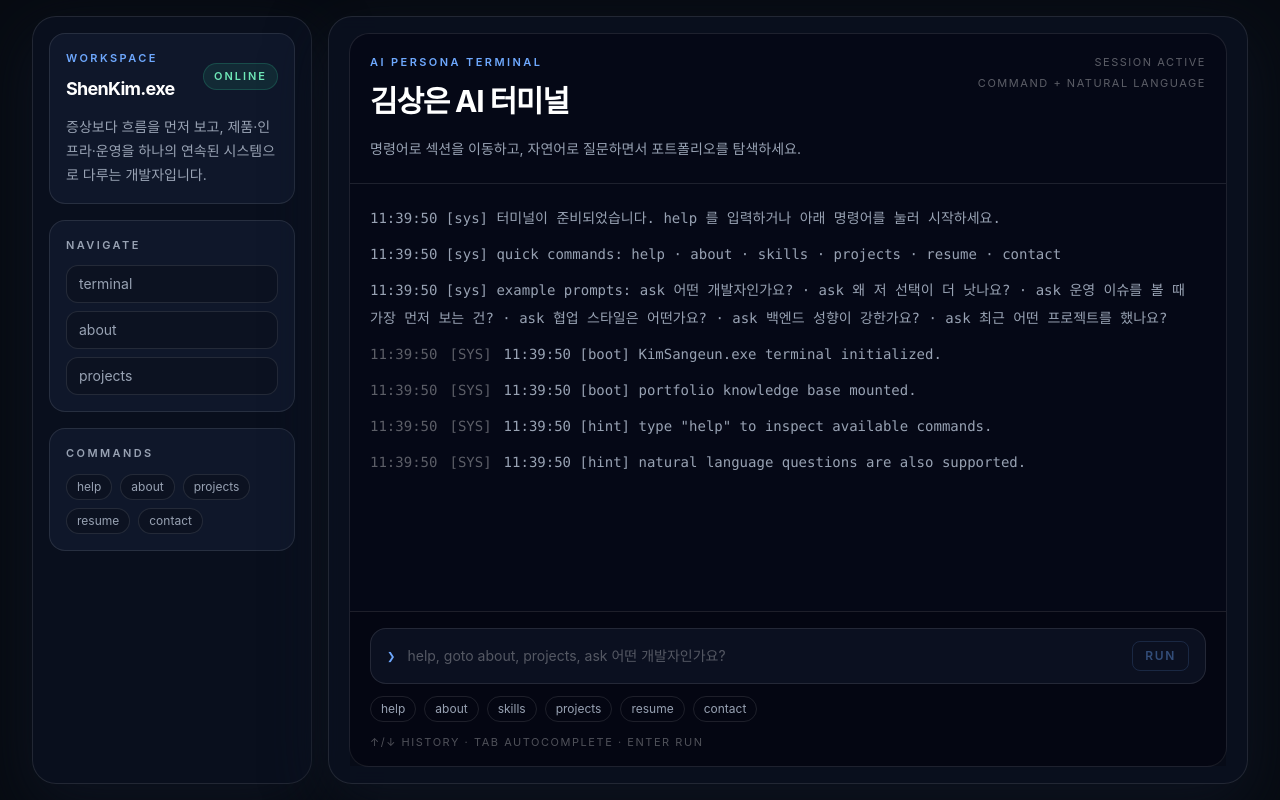
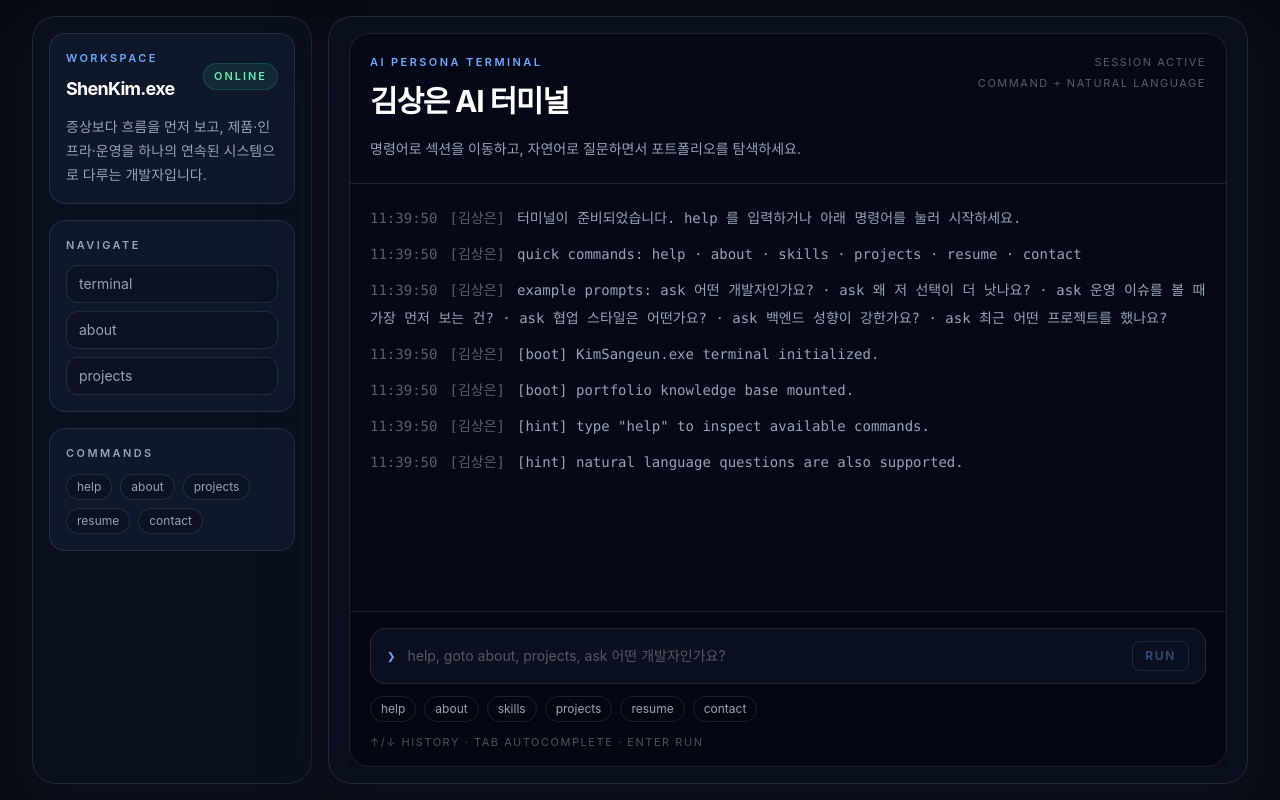
Before and after one commit to SangAu124/ShenKimWeb, a Next.js app: page / in a window 1280 px wide. Built offline with nearby package versions, Linux system fonts and the light colour scheme.

Commit message:
fix: 작은 버그 수정

```diff
--- a/components/persona-chat-section.tsx
+++ b/components/persona-chat-section.tsx
@@ -14,6 +14,7 @@ import type { PersonaSectionContent } from '@/data/portfolio'
 type TerminalMessage = {
   type: 'command' | 'system' | 'assistant' | 'error'
   content: string
+  timestamp: string
   cta?: {
     label: string
     href: string
@@ -43,9 +44,22 @@ function formatTimestamp() {
   })
 }
 
+function createMessage(
+  type: TerminalMessage['type'],
+  content: string,
+  cta?: TerminalMessage['cta'],
+): TerminalMessage {
+  return {
+    type,
+    content,
+    timestamp: formatTimestamp(),
+    cta,
+  }
+}
+
 export function PersonaChatSection({ content }: PersonaChatSectionProps) {
   const initialMessages = useMemo<TerminalMessage[]>(
-    () => content.terminalBoot.map((line) => ({ type: 'system', content: `${formatTimestamp()} ${line}` })),
+    () => content.terminalBoot.map((line) => createMessage('system', line)),
     [content.terminalBoot],
   )
 
@@ -62,6 +76,15 @@ export function PersonaChatSection({ content }: PersonaChatSectionProps) {
     if (!trimmed) return QUICK_COMMANDS
     return TERMINAL_COMMANDS.filter((command) => command.startsWith(trimmed)).slice(0, 5)
   }, [input])
+
+  const introLines = useMemo(
+    () => [
+      createMessage('system', content.emptyState),
+      createMessage('system', `quick commands: ${QUICK_COMMANDS.join(' · ')}`),
+      createMessage('system', `example prompts: ${EXAMPLE_QUESTIONS.map((q) => `ask ${q}`).join(' · ')}`),
+    ],
+    [content.emptyState],
+  )
 
   useEffect(() => {
     const container = logContainerRef.current
@@ -86,7 +109,7 @@ export function PersonaChatSection({ content }: PersonaChatSectionProps) {
     const trimmed = text.trim()
     if (!trimmed || isLoading) return
 
-    setMessages((prev) => [...prev, { type: 'command', content: trimmed }])
+    setMessages((prev) => [...prev, createMessage('command', trimmed)])
     setHistory((prev) => [trimmed, ...prev.filter((item) => item !== trimmed)].slice(0, 20))
     setHistoryIndex(null)
     setDraftInput('')
@@ -101,16 +124,15 @@ export function PersonaChatSection({ content }: PersonaChatSectionProps) {
     }
 
     if (commandResult?.type === 'output') {
-      await appendOutput({ type: 'system', content: commandResult.content, cta: commandResult.cta })
+      await appendOutput(createMessage('system', commandResult.content, commandResult.cta))
       if (commandResult.navigateTo) navigateToSection(commandResult.navigateTo)
       return
     }
 
     if (commandResult?.type === 'unknown') {
-      await appendOutput({
-        type: 'error',
-        content: `${commandResult.content}\ntry: ${commandResult.suggestions.join(' | ')}`,
-      })
+      await appendOutput(
+        createMessage('error', `${commandResult.content}\ntry: ${commandResult.suggestions.join(' | ')}`),
+      )
       return
     }
 
@@ -119,9 +141,11 @@ export function PersonaChatSection({ content }: PersonaChatSectionProps) {
     try {
       const question = explicitAsk ? trimmed.slice(4).trim() : trimmed
       const response = await resolvePersonaResponse(question)
-      await appendOutput({ type: 'assistant', content: response })
+      await appendOutput(createMessage('assistant', response))
     } catch {
-      await appendOutput({ type: 'error', content: 'request failed. try again with a different command or question.' })
+      await appendOutput(
+        createMessage('error', 'request failed. try again with a different command or question.'),
+      )
     } finally {
       setIsLoading(false)
     }
@@ -184,7 +208,7 @@ export function PersonaChatSection({ content }: PersonaChatSectionProps) {
       case 'error':
         return 'ERR'
       default:
-        return 'SYS'
+        return '김상은'
     }
   }
 
@@ -223,14 +247,10 @@ export function PersonaChatSection({ content }: PersonaChatSectionProps) {
 
       <div ref={logContainerRef} className="min-h-0 flex-1 overflow-y-auto px-5 py-5 font-mono text-sm leading-7">
         <div className="space-y-2">
-          <div className="text-muted whitespace-pre-wrap">{`${formatTimestamp()} [sys] ${content.emptyState}`}</div>
-          <div className="text-muted whitespace-pre-wrap">{`${formatTimestamp()} [sys] quick commands: ${QUICK_COMMANDS.join(' · ')}`}</div>
-          <div className="text-muted whitespace-pre-wrap">{`${formatTimestamp()} [sys] example prompts: ${EXAMPLE_QUESTIONS.map((q) => `ask ${q}`).join(' · ')}`}</div>
-
-          {messages.map((msg, idx) => (
-            <div key={`${msg.type}-${idx}`} className={`whitespace-pre-wrap break-words ${lineColor(msg.type)}`}>
+          {[...introLines, ...messages].map((msg, idx) => (
+            <div key={`${msg.type}-${idx}-${msg.timestamp}`} className={`whitespace-pre-wrap break-words ${lineColor(msg.type)}`}>
               <div>
-                <span className="mr-3 text-white/35">{formatTimestamp()}</span>
+                <span className="mr-3 text-white/35">{msg.timestamp}</span>
                 <span className="mr-3 uppercase text-white/35">[{linePrefix(msg.type)}]</span>
                 <span>{msg.content}</span>
               </div>
```
